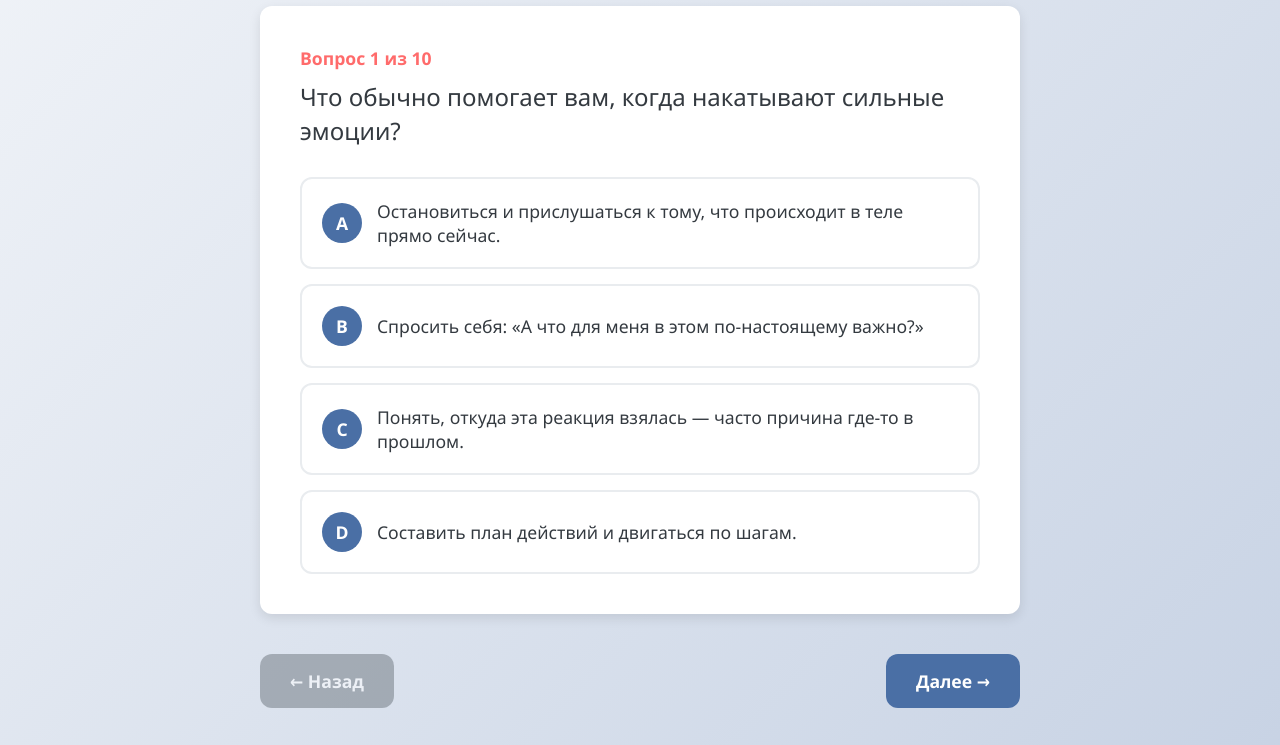
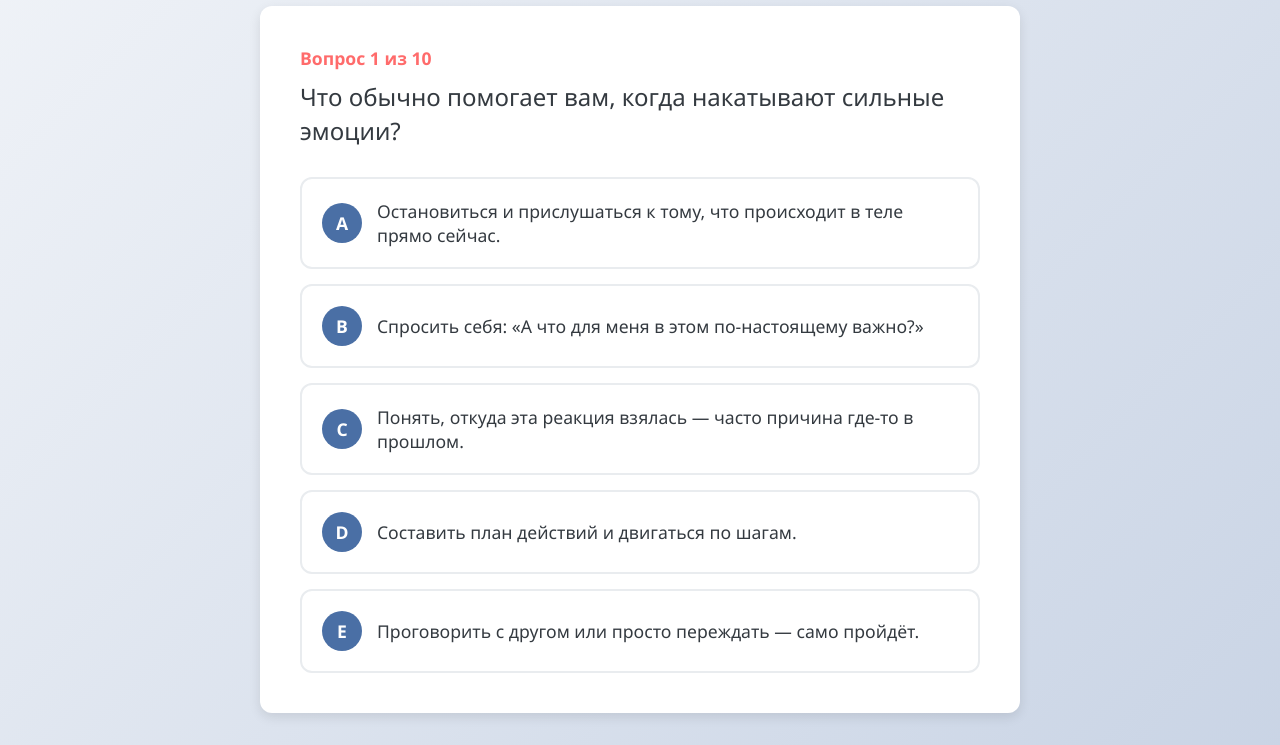
Before and after one commit to Msilith/therapy-funnel, a website: page index.html in a window 1280 px wide. Shown: the part 357-1102 px from the top of the page. Drawn offline with Linux system fonts and the light colour scheme.

Commit message:
Добавлена 5-я школа 'Н' (Самостоятельный) с вариантами здорового человека. Тест теперь включает возможность 'терапия может быть не нужна'.

```diff
--- a/index.html
+++ b/index.html
@@ -359,7 +359,8 @@
                     { text: "Остановиться и прислушаться к тому, что происходит в теле прямо сейчас.", school: "Г" },
                     { text: "Спросить себя: «А что для меня в этом по-настоящему важно?»", school: "Э" },
                     { text: "Понять, откуда эта реакция взялась — часто причина где-то в прошлом.", school: "П" },
-                    { text: "Составить план действий и двигаться по шагам.", school: "К" }
+                    { text: "Составить план действий и двигаться по шагам.", school: "К" },
+                    { text: "Проговорить с другом или просто переждать — само пройдёт.", school: "Н" }
                 ]
             },
             {
@@ -368,7 +369,8 @@
                     { text: "Страх близости или одиночества — будто это какая-то фундаментальная штука.", school: "Э" },
                     { text: "Конкретные проблемы в поведении, которые можно как-то изменить.", school: "К" },
                     { text: "Моменты, когда контакт прерывается, а чувства остаются невысказанными.", school: "Г" },
-                    { text: "Повторяющиеся сценарии, которые словно тянутся из детства.", school: "П" }
+                    { text: "Повторяющиеся сценарии, которые словно тянутся из детства.", school: "П" },
+                    { text: "Всё в порядке, нормальные человеческие отношения.", school: "Н" }
                 ]
             },
             {
@@ -377,7 +379,8 @@
                     { text: "Сны, где я решаю практические задачи — всё ясно и по делу.", school: "К" },
                     { text: "Сны о смерти, потере или бесцельных странствиях.", school: "Э" },
                     { text: "Сны со сложными символами, которые хочется разгадать.", school: "П" },
-                    { text: "Яркие, почти реальные сны, где чувствуется каждое ощущение в теле.", school: "Г" }
+                    { text: "Яркие, почти реальные сны, где чувствуется каждое ощущение в теле.", school: "Г" },
+                    { text: "Обычные сны, которые быстро забываются.", school: "Н" }
                 ]
             },
             {
@@ -386,7 +389,8 @@
                     { text: "Злость часто смешивается с другими чувствами из прошлого — трудно отделить.", school: "П" },
                     { text: "Чётко в определённом месте — в кулаках, челюсти, животе.", school: "Г" },
                     { text: "Сначала думаю, почему злюсь, и только потом замечаю реакцию в теле.", school: "К" },
-                    { text: "Злость как-то растворяется, когда спрашиваю себя: «Зачем я это терплю?»", school: "Э" }
+                    { text: "Злость как-то растворяется, когда спрашиваю себя: «Зачем я это терплю?»", school: "Э" },
+                    { text: "Злюсь, но быстро отхожу — не зацикливаюсь.", school: "Н" }
                 ]
             },
             {
@@ -395,7 +399,8 @@
                     { text: "Они полезны, но иногда мешают спонтанности и живому контакту.", school: "Г" },
                     { text: "Они необходимы — без них не будет ни эффективности, ни прогресса.", school: "К" },
                     { text: "Они иллюзорны — в итоге каждый сам создаёт себе правила.", school: "Э" },
-                    { text: "Они часто маскируют более глубокие, бессознательные мотивы.", school: "П" }
+                    { text: "Они часто маскируют более глубокие, бессознательные мотивы.", school: "П" },
+                    { text: "Правила есть правила, живу как все.", school: "Н" }
                 ]
             },
             {
@@ -404,7 +409,8 @@
                     { text: "Возможность быть принятым со всеми своими теневыми сторонами.", school: "П" },
                     { text: "Предсказуемость и контроль над тем, что происходит.", school: "К" },
                     { text: "Принятие того, что в жизни нет гарантий и полной безопасности.", school: "Э" },
-                    { text: "Возможность выражать чувства, не боясь, что тебя прервут или осудят.", school: "Г" }
+                    { text: "Возможность выражать чувства, не боясь, что тебя прервут или осудят.", school: "Г" },
+                    { text: "Знаю, что меня поддержат близкие, если что.", school: "Н" }
                 ]
             },
             {
@@ -413,7 +419,8 @@
                     { text: "Спрашиваю себя: «Чего я сейчас избегаю чувствовать?»", school: "Г" },
                     { text: "Ставлю конкретные цели и разбиваю их на маленькие шаги.", school: "К" },
                     { text: "Ищу, какие бессознательные конфликты или страхи меня блокируют.", school: "П" },
-                    { text: "Признаю, что застревание — это часть человеческого опыта, и пытаюсь найти в этом смысл.", school: "Э" }
+                    { text: "Признаю, что застревание — это часть человеческого опыта, и пытаюсь найти в этом смысл.", school: "Э" },
+                    { text: "Встряхнуться, заняться делом — само проходит.", school: "Н" }
                 ]
             },
             {
@@ -422,7 +429,8 @@
                     { text: "«Что я сейчас чувствую? Где в теле это отзывается?»", school: "Г" },
                     { text: "«Зачем я это делаю? Что это значит для моей жизни?»", school: "Э" },
                     { text: "«Что я должен сделать? Какой план?»", school: "К" },
-                    { text: "«Почему я реагирую именно так? Что из прошлого на это влияет?»", school: "П" }
+                    { text: "«Почему я реагирую именно так? Что из прошлого на это влияет?»", school: "П" },
+                    { text: "«Всё нормально, справлюсь».", school: "Н" }
                 ]
             },
             {
@@ -431,7 +439,8 @@
                     { text: "Быть в контакте и сохранять искренность в отношениях.", school: "Г" },
                     { text: "Помочь человеку найти собственный смысл и взять ответственность.", school: "Э" },
                     { text: "Дать конкретные инструменты и стратегии, которые можно применить.", school: "К" },
-                    { text: "Помочь понять глубинные причины проблем.", school: "П" }
+                    { text: "Помочь понять глубинные причины проблем.", school: "П" },
+                    { text: "Выслушать и посоветовать то, что помогло бы мне.", school: "Н" }
                 ]
             },
             {
@@ -440,7 +449,8 @@
                     { text: "Вижу в ней проявление бессознательных процессов.", school: "П" },
                     { text: "Стараюсь минимизировать её через планирование.", school: "К" },
                     { text: "Принимаю её как часть живого процесса.", school: "Г" },
-                    { text: "Признаю её как фундаментальное условие человеческого существования.", school: "Э" }
+                    { text: "Признаю её как фундаментальное условие человеческого существования.", school: "Э" },
+                    { text: "Жить как получается, не заморачиваться.", school: "Н" }
                 ]
             }
         ];
@@ -450,7 +460,8 @@
             "К": { name: "Когнитивно-поведенческая терапия (КПТ)", color: "#4a6fa5", emoji: "🧠" },
             "П": { name: "Психоанализ", color: "#9b59b6", emoji: "🕵️" },
             "Г": { name: "Гештальт-терапия", color: "#2ecc71", emoji: "🌿" },
-            "Э": { name: "Экзистенциальная терапия", color: "#e74c3c", emoji: "🌌" }
+            "Э": { name: "Экзистенциальная терапия", color: "#e74c3c", emoji: "🌌" },
+            "Н": { name: "Самостоятельный / Терапия не нужна", color: "#f39c12", emoji: "🚶‍♂️" }
         };
 
         const heroProfiles = {
@@ -469,13 +480,17 @@
             "Э": {
                 title: "СТРАННИК БЕЗ КАРТЫ",
                 description: "Вы задаёте большие вопросы. Смысл, свобода, одиночество — для вас это не абстракции, а то, с чем приходится иметь дело каждый день. Вы не ищете готовых ответов — вы ищете свой путь."
+            },
+            "Н": {
+                title: "САМОСТОЯТЕЛЬНЫЙ ПУТНИК",
+                description: "Вы уже имеете свои ресурсы и способы справляться. Терапия может быть не обязательной — возможно, вам достаточно книг, практик или поддержки близких. Вы и так движетесь своим путём."
             }
         };
 
         // Состояние теста
         let currentQuestion = 0;
         let answers = Array(questions.length).fill(null);
-        let scores = { "К": 0, "П": 0, "Г": 0, "Э": 0 };
+        let scores = { "К": 0, "П": 0, "Г": 0, "Э": 0, "Н": 0 };
 
         // Инициализация
         function initTest() {
@@ -574,7 +589,7 @@
 
         function calculateResults() {
             // Сброс счётчиков
-            scores = { "К": 0, "П": 0, "Г": 0, "Э": 0 };
+            scores = { "К": 0, "П": 0, "Г": 0, "Э": 0, "Н": 0 };
 
             // Подсчёт баллов
             answers.forEach((answerIndex, questionIndex) => {
@@ -675,7 +690,8 @@
                 "К": "Когнитивно-поведенческая терапия (КПТ) может вам подойти. Она даёт конкретные инструменты для работы с мыслями и поведением. Вы сможете ставить ясные цели и отслеживать прогресс.",
                 "П": "Психоаналитическая терапия, возможно, будет вам близка. Вы сможете исследовать глубинные причины своих переживаний, понять бессознательные сценарии и работать с повторяющимися паттернами.",
                 "Г": "Гештальт-терапия поможет развить контакт с телом и текущим моментом. Вы научитесь завершать незавершённые ситуации, выражать чувства и находить ресурсы в «здесь и сейчас».",
-                "Э": "Экзистенциальная терапия предложит пространство для исследования фундаментальных вопросов: смысла, свободы, одиночества, смерти. Вы сможете найти собственные ответы на то, что значит жить осознанно."
+                "Э": "Экзистенциальная терапия предложит пространство для исследования фундаментальных вопросов: смысла, свободы, одиночества, смерти. Вы сможете найти собственные ответы на то, что значит жить осознанно.",
+                "Н": "Терапия может быть вам не нужна прямо сейчас. У вас уже есть свои ресурсы и способы справляться. Если захотите углубиться в самопознание — всегда сможете вернуться к этому вопросу."
             };
 
             let recommendation = recommendations[winningSchool];
```
